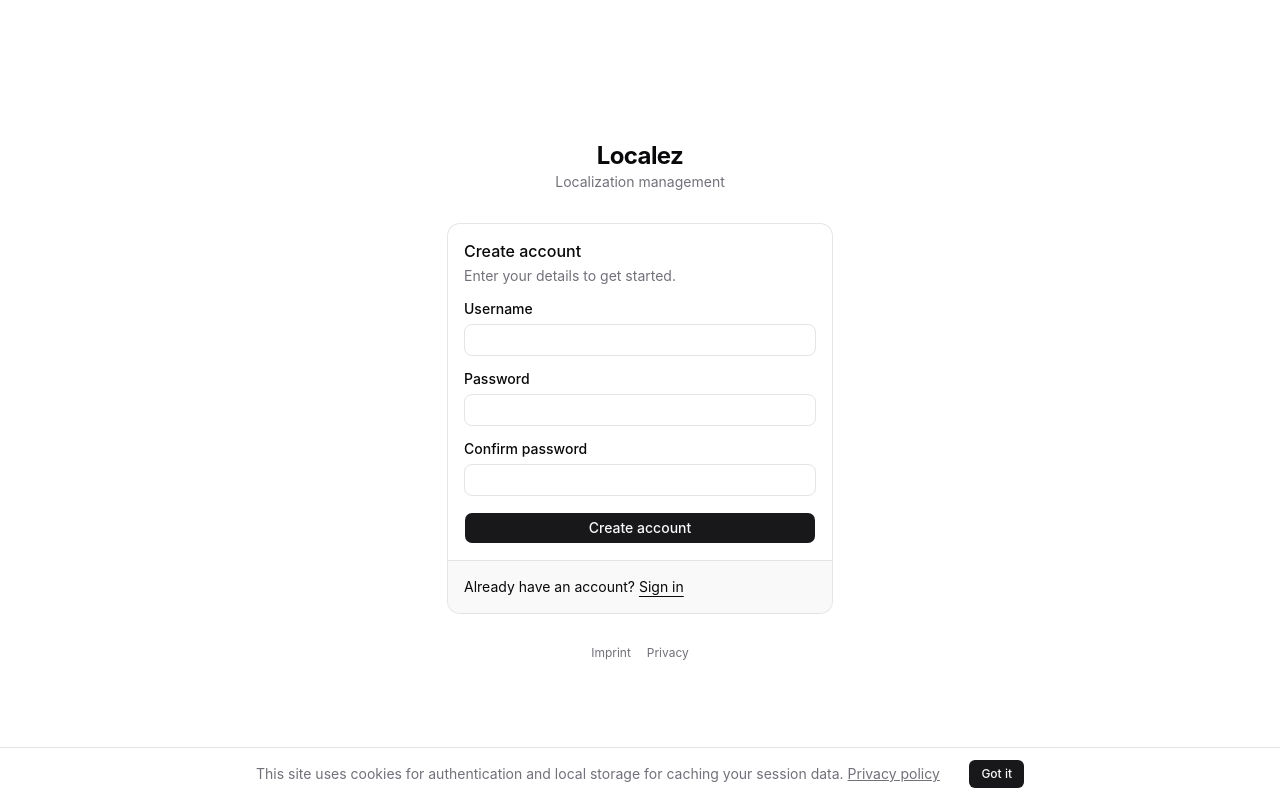
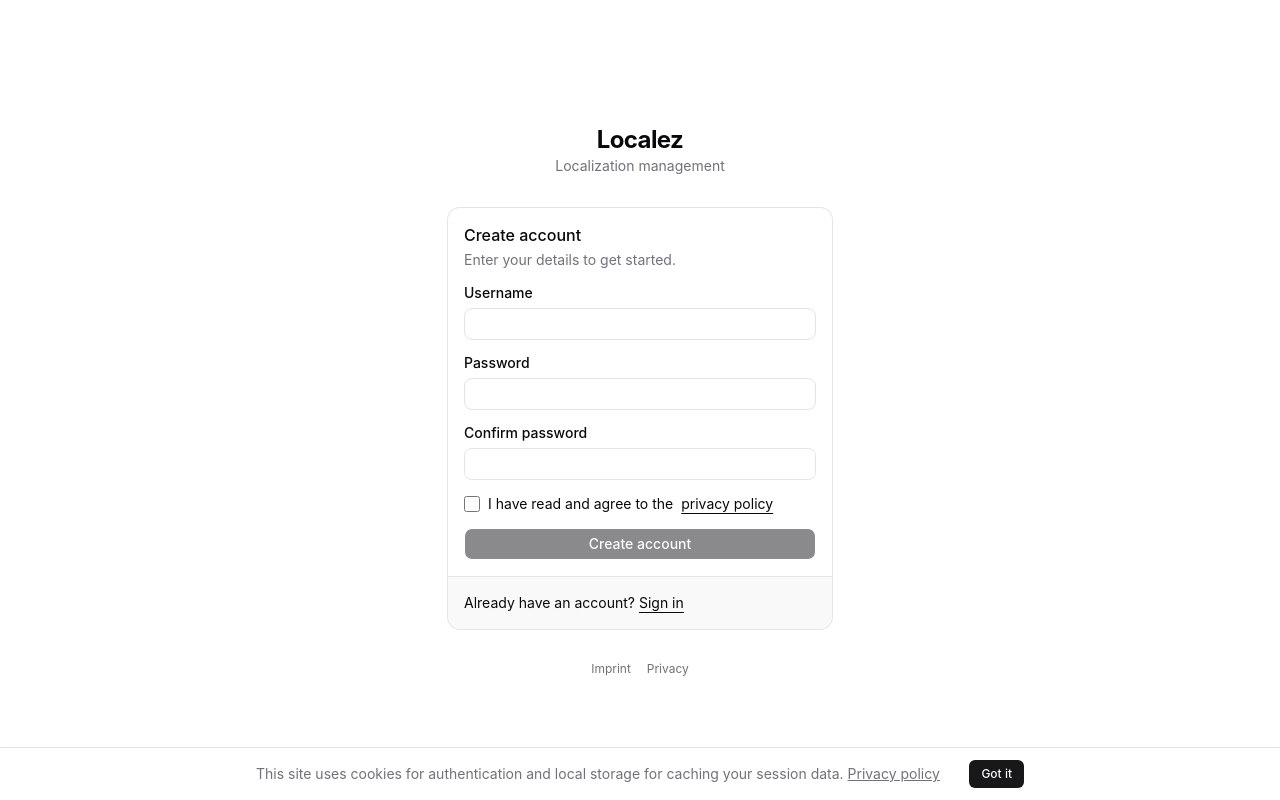
Before and after one commit to LeoKlaus/localez, a SvelteKit app in the folder frontend/: page /register in a window 1280 px wide. Built offline with nearby package versions, Linux system fonts and the light colour scheme.

Commit message:
Added explicit privacy policy agreement on sign up

```diff
--- a/frontend/src/routes/(auth)/register/+page.svelte
+++ b/frontend/src/routes/(auth)/register/+page.svelte
@@ -15,6 +15,7 @@
 	let confirmPassword = $state('');
 	let error = $state('');
 	let loading = $state(false);
+	let privacyAccepted = $state(false);
 	let recoveryWords = $state<string[]>([]);
 	let showRecovery = $state(false);
 
@@ -86,7 +87,20 @@
 				<Label for="confirm">Confirm password</Label>
 				<Input id="confirm" type="password" bind:value={confirmPassword} required />
 			</div>
-			<Button type="submit" class="w-full" disabled={loading}>
+			<div class="flex items-center gap-2">
+				<input
+					id="privacy"
+					type="checkbox"
+					bind:checked={privacyAccepted}
+					class="h-4 w-4 rounded border-input accent-primary"
+					required
+				/>
+				<Label for="privacy" class="font-normal">
+					I have read and agree to the
+					<a href="/legal/privacy" target="_blank" class="underline underline-offset-4">privacy policy</a>
+				</Label>
+			</div>
+			<Button type="submit" class="w-full" disabled={loading || !privacyAccepted}>
 				{loading ? 'Creating account…' : 'Create account'}
 			</Button>
 		</form>
```
